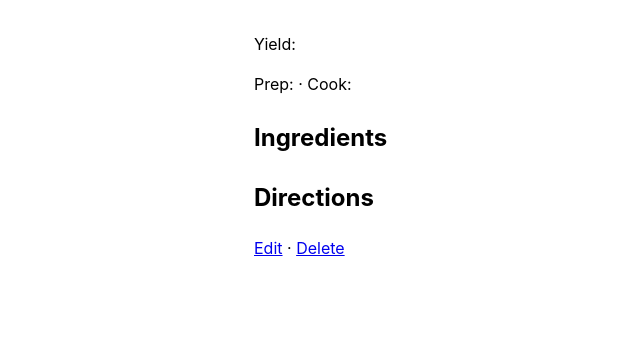
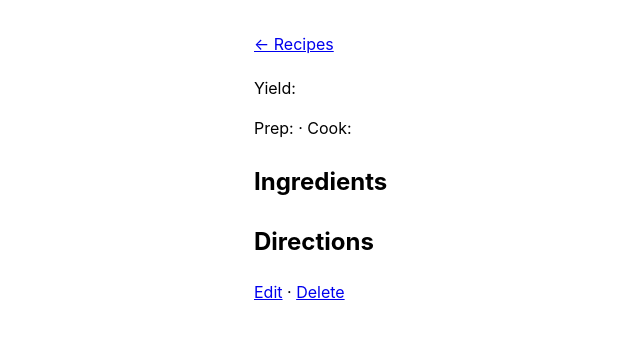
Before and after one commit to mbulkeley/meal-planner, a Django app: template recipes/templates/recipes/recipe_detail.html in a window 1280 px wide. Shown: the top 339 px of the page, without its empty margins (66-706 px from the left). Run offline with Django 4.2, Linux system fonts and the light colour scheme; the template is opened without the code that fills it, so the values that code supplies are empty.

Commit message:
Add back link from recipe detail to the recipe list
Co-Authored-By: Claude Sonnet 5 <noreply@anthropic.com>

```diff
--- a/recipes/templates/recipes/recipe_detail.html
+++ b/recipes/templates/recipes/recipe_detail.html
@@ -16,6 +16,7 @@
   </style>
 </head>
 <body>
+  <p><a href="{% url 'recipes:list' %}">&larr; Recipes</a></p>
   <article itemscope itemtype="https://schema.org/Recipe">
     <h1 itemprop="name">{{ recipe.name }}</h1>
     {% if recipe.image %}
```
